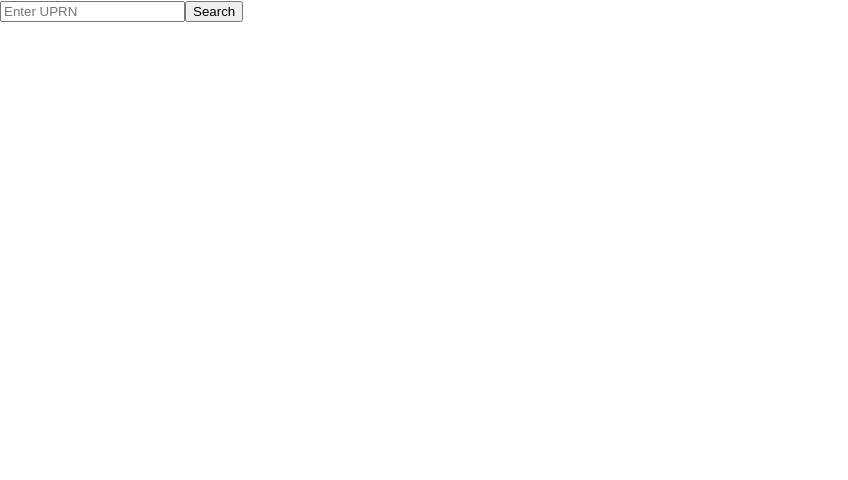
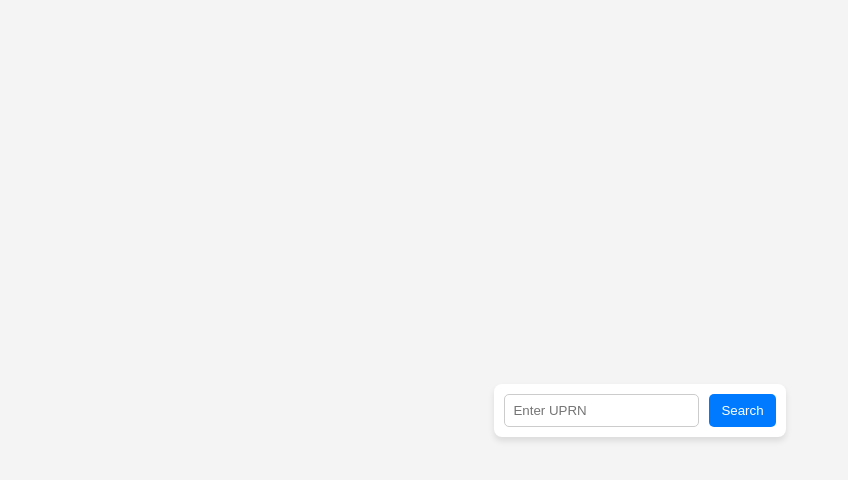
Before and after one commit to DaanBuis/PropEcoApp, a React (Create React App) app: page /#/ in a window 1280 px wide. Shown: the top 480 px of the page, without its empty margins (0-848 px from the left). Built offline with nearby package versions, Linux system fonts and the light colour scheme.

Commit message:
fixing css

```diff
--- a/src/components/Home.js
+++ b/src/components/Home.js
@@ -1,6 +1,8 @@
 import React,{ useState, useEffect } from "react"
 import { MapContainer, TileLayer, Marker, Popup } from 'react-leaflet';
 import L from 'leaflet';
+import "leaflet/dist/leaflet.css";
+import "../styles.css";
 
 function Home() {
   const [inputValue, setInputValue] = useState('');
@@ -8,7 +10,7 @@ function Home() {
   const [loading, setLoading] = useState(false);
   const [error, setError] = useState(null);
 
-  const zoomLevel = 8;
+  const zoomLevel = 6;
   const initialPosition = [55.8617, -4.2583]
 
 
@@ -55,17 +57,18 @@ function Home() {
 
 
   return (
-    <div className="flex flex-col items-center min-h-screen bg-gray-100">
+    <div className="container">
 
-        <div className="mt-4 w-full flex justify-center">
-      <form className="bg-white p-3 rounded-lg shadow-md flex space-x-2" onSubmit={handleSubmit}>
+        <div className="search-box">
+      <form className="search-form" onSubmit={handleSubmit}>
         <input
           type="text"
           value={inputValue}
           onChange={handleInputChange}
           placeholder="Enter UPRN"
+          className="search-input"
         />
-        <button type="submit" disabled={loading}>
+        <button type="submit" disabled={loading} class="search-button">
           {loading ? 'Loading...' : 'Search'}
         </button>
       </form>
@@ -76,8 +79,8 @@ function Home() {
 
         <div>
      {!loading && searchResults && (
-      <div className="mt-6 w-[80%] max-w-4xl h-[500px] bg-white shadow-lg rounded-lg overflow-hidden">
-      <MapContainer center={initialPosition} zoom={zoomLevel} style={{ width: '100%', height: '100%' }}>
+      <div className="map-container">
+      <MapContainer center={initialPosition} zoom={zoomLevel} className="map">
         <TileLayer
           url="https://{s}.tile.openstreetmap.org/{z}/{x}/{y}.png"
           attribution='&copy; <a href="https://www.openstreetmap.org/copyright">OpenStreetMap</a> contributors'
--- /dev/null
+++ b/src/styles.css
@@ -0,0 +1,56 @@
+.container {
+    display: flex;
+    flex-direction: column;
+    align-items: center;
+    justify-content: center;
+    min-height: 100vh;
+    background-color: #f4f4f4;
+  }
+
+  .search-box {
+    margin-top: 20px;
+    padding: 10px;
+    background: white;
+    border-radius: 8px;
+    box-shadow: 0px 4px 6px rgba(0, 0, 0, 0.1);
+  }
+
+  .search-box form {
+    display: flex;
+    gap: 10px;
+  }
+
+  .search-box input {
+    padding: 8px;
+    border: 1px solid #ccc;
+    border-radius: 5px;
+  }
+
+  .search-box button {
+    padding: 8px 12px;
+    border: none;
+    background-color: #007bff;
+    color: white;
+    cursor: pointer;
+    border-radius: 5px;
+  }
+
+  .search-box button:hover {
+    background-color: #0056b3;
+  }
+
+  .map-container {
+    margin-top: 20px;
+    width: 80%;
+    max-width: 800px;
+    height: 500px;
+    background: white;
+    border-radius: 10px;
+    overflow: hidden;
+    box-shadow: 0px 4px 6px rgba(0, 0, 0, 0.1);
+  }
+
+  .map {
+    width: 100%;
+    height: 100%;
+  }
```
